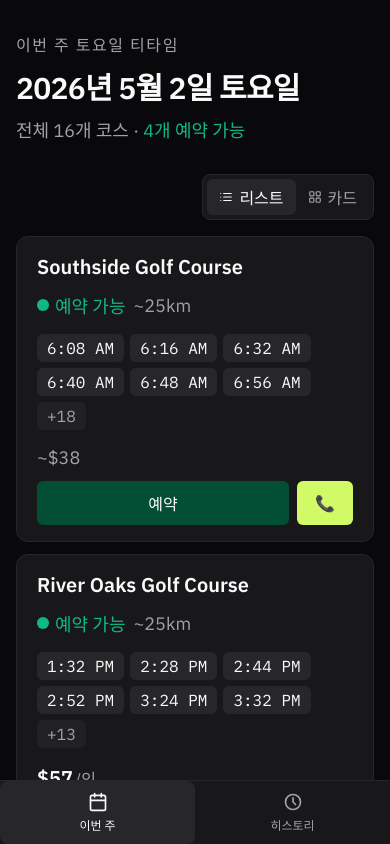
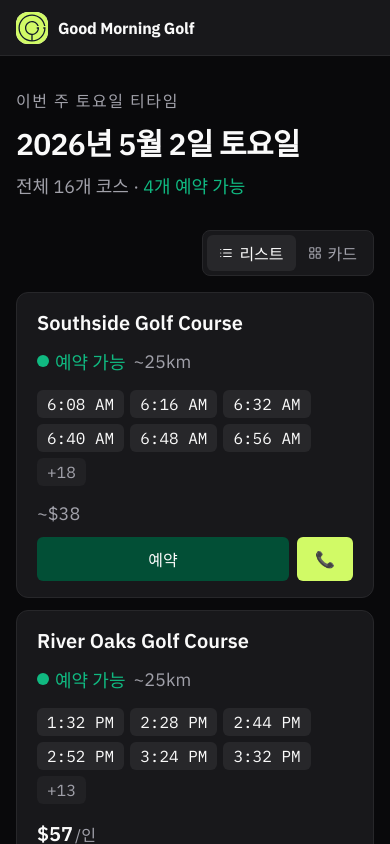
Before and after one commit to Touch-Moon/good-morning-golf, a Next.js app: page / in a window 390 px wide. Shown: the top 844 px of the page. Built offline with nearby package versions, Linux system fonts and the light colour scheme.

Commit message:
feat: mobile top header with logo and hamburger drawer menu

```diff
--- a/src/app/layout.module.scss
+++ b/src/app/layout.module.scss
@@ -3,10 +3,10 @@
 }
 
 .content {
-  padding-bottom: 4rem; // space for mobile bottom bar
+  padding-top: 3.5rem; // space for mobile top header
 
   @media (min-width: 768px) {
-    padding-bottom: 0;
+    padding-top: 0;
     margin-left: 14rem; // sidebar width
   }
 }
--- a/src/components/Sidebar.module.scss
+++ b/src/components/Sidebar.module.scss
@@ -1,41 +1,158 @@
-// ─── Mobile: bottom bar ───────────────────────────────────────────────────────
+// ─── Mobile top header ────────────────────────────────────────────────────────
 
-.sidebar {
+.mobile-header {
   position: fixed;
-  bottom: 0;
+  top: 0;
   left: 0;
   right: 0;
-  height: 4rem;
+  height: 3.5rem;
   background: var(--surface);
-  border-top: 1px solid var(--border);
+  border-bottom: 1px solid var(--border);
   display: flex;
-  flex-direction: row;
+  align-items: center;
+  justify-content: space-between;
+  padding: 0 1rem;
   z-index: 50;
 
   @media (min-width: 768px) {
-    top: 0;
-    bottom: auto;
-    right: auto;
-    width: 14rem;
-    height: 100vh;
-    border-top: none;
-    border-right: 1px solid var(--border);
-    flex-direction: column;
-    padding: 2rem 0 1.5rem;
+    display: none;
   }
 }
 
-// ─── Logo (desktop only) ──────────────────────────────────────────────────────
+.mobile-logo {
+  display: flex;
+  align-items: center;
+  gap: 0.625rem;
+}
 
-.logo {
+.mobile-logo-text {
+  font-size: 1rem;
+  font-weight: 700;
+  color: var(--foreground);
+  letter-spacing: -0.01em;
+}
+
+// ─── Hamburger button ─────────────────────────────────────────────────────────
+
+.hamburger {
+  display: flex;
+  flex-direction: column;
+  justify-content: center;
+  gap: 5px;
+  width: 2.25rem;
+  height: 2.25rem;
+  background: none;
+  border: none;
+  cursor: pointer;
+  padding: 0.375rem;
+  border-radius: 0.5rem;
+  transition: background 150ms;
+
+  &:hover {
+    background: var(--surface-elevated);
+  }
+
+  span {
+    display: block;
+    height: 2px;
+    background: var(--foreground);
+    border-radius: 2px;
+    transition: transform 150ms;
+  }
+}
+
+// ─── Mobile drawer overlay ────────────────────────────────────────────────────
+
+.overlay {
+  position: fixed;
+  inset: 0;
+  background: rgba(0, 0, 0, 0.5);
+  z-index: 100;
+
+  @media (min-width: 768px) {
+    display: none;
+  }
+}
+
+.drawer {
+  position: absolute;
+  top: 0;
+  left: 0;
+  bottom: 0;
+  width: min(80vw, 17rem);
+  background: var(--surface);
+  border-right: 1px solid var(--border);
+  display: flex;
+  flex-direction: column;
+  animation: slideIn 200ms ease;
+}
+
+@keyframes slideIn {
+  from { transform: translateX(-100%); }
+  to   { transform: translateX(0); }
+}
+
+.drawer-header {
+  display: flex;
+  align-items: center;
+  justify-content: space-between;
+  padding: 1.25rem 1rem 1rem;
+  border-bottom: 1px solid var(--border);
+}
+
+.close-btn {
+  display: flex;
+  align-items: center;
+  justify-content: center;
+  width: 2rem;
+  height: 2rem;
+  background: none;
+  border: none;
+  cursor: pointer;
+  color: var(--muted);
+  border-radius: 0.375rem;
+  transition: color 150ms, background 150ms;
+
+  &:hover {
+    color: var(--foreground);
+    background: var(--surface-elevated);
+  }
+}
+
+.drawer-nav {
+  display: flex;
+  flex-direction: column;
+  padding: 0.75rem 0.75rem;
+  gap: 0.25rem;
+}
+
+// ─── Desktop sidebar ──────────────────────────────────────────────────────────
+
+.sidebar {
   display: none;
 
   @media (min-width: 768px) {
     display: flex;
+    position: fixed;
+    top: 0;
+    left: 0;
+    width: 14rem;
+    height: 100vh;
+    background: var(--surface);
+    border-right: 1px solid var(--border);
+    flex-direction: column;
+    padding: 2rem 0 1.5rem;
+    z-index: 50;
+  }
+}
+
+// ─── Logo ─────────────────────────────────────────────────────────────────────
+
+.logo {
+  display: flex;
   align-items: center;
   gap: 0.75rem;
   padding: 0 1.25rem 2rem;
-  }
 }
 
 .logo-img {
@@ -68,27 +185,18 @@
 
 .nav {
   display: flex;
-  flex-direction: row;
-  flex: 1;
-
-  @media (min-width: 768px) {
   flex-direction: column;
-    flex: none;
   gap: 0.25rem;
   padding: 0 0.75rem;
-  }
 }
 
 .nav-item {
   display: flex;
-  flex: 1;
   align-items: center;
-  justify-content: center;
-  flex-direction: column;
-  gap: 0.25rem;
-  padding: 0.5rem;
+  gap: 0.75rem;
+  padding: 0.75rem 1rem;
   border-radius: 0.5rem;
-  font-size: 0.75rem;
+  font-size: 1rem;
   font-weight: 500;
   color: var(--muted);
   transition: color 150ms, background-color 150ms;
@@ -102,21 +210,8 @@
     color: var(--foreground);
     background: var(--surface-elevated);
   }
-
-  @media (min-width: 768px) {
-    flex: none;
-    flex-direction: row;
-    justify-content: flex-start;
-    gap: 0.75rem;
-    padding: 0.75rem 1rem;
-    font-size: 1rem;
-  }
 }
 
 .nav-label {
-  font-size: 0.75rem;
-
-  @media (min-width: 768px) {
   font-size: 1rem;
 }
-}
--- a/src/components/Sidebar.tsx
+++ b/src/components/Sidebar.tsx
@@ -1,5 +1,6 @@
 "use client";
 
+import { useState } from "react";
 import Image from "next/image";
 import Link from "next/link";
 import { usePathname } from "next/navigation";
@@ -30,8 +31,63 @@ const NAV_ITEMS = [
 
 export function Sidebar() {
   const pathname = usePathname();
+  const [open, setOpen] = useState(false);
 
   return (
+    <>
+      {/* ── Mobile top header ── */}
+      <header className={s["mobile-header"]}>
+        <div className={s["mobile-logo"]}>
+          <Image src="/Logo-GMG.svg" alt="GMG" width={32} height={32} className={s["logo-img"]} />
+          <span className={s["mobile-logo-text"]}>Good Morning Golf</span>
+        </div>
+        <button
+          className={s.hamburger}
+          onClick={() => setOpen(true)}
+          aria-label="메뉴 열기"
+        >
+          <span />
+          <span />
+          <span />
+        </button>
+      </header>
+
+      {/* ── Mobile drawer overlay ── */}
+      {open && (
+        <div className={s.overlay} onClick={() => setOpen(false)}>
+          <nav className={s.drawer} onClick={(e) => e.stopPropagation()}>
+            <div className={s["drawer-header"]}>
+              <div className={s.logo}>
+                <Image src="/Logo-GMG.svg" alt="GMG Logo" width={40} height={40} className={s["logo-img"]} />
+                <span className={s["logo-text"]}>
+                  <span className={s["logo-text-top"]}>Good Morning</span>
+                  <span className={s["logo-text-bottom"]}>Golf</span>
+                </span>
+              </div>
+              <button className={s["close-btn"]} onClick={() => setOpen(false)} aria-label="닫기">
+                <svg width="20" height="20" viewBox="0 0 24 24" fill="none">
+                  <path d="M18 6L6 18M6 6l12 12" stroke="currentColor" strokeWidth="2" strokeLinecap="round" />
+                </svg>
+              </button>
+            </div>
+            <div className={s["drawer-nav"]}>
+              {NAV_ITEMS.map((item) => (
+                <Link
+                  key={item.href}
+                  href={item.href}
+                  className={`${s["nav-item"]}${pathname === item.href ? ` ${s.active}` : ""}`}
+                  onClick={() => setOpen(false)}
+                >
+                  {item.icon}
+                  <span className={s["nav-label"]}>{item.label}</span>
+                </Link>
+              ))}
+            </div>
+          </nav>
+        </div>
+      )}
+
+      {/* ── Desktop sidebar ── */}
       <aside className={s.sidebar}>
         <div className={s.logo}>
           <Image src="/Logo-GMG.svg" alt="GMG Logo" width={48} height={48} className={s["logo-img"]} />
@@ -53,5 +109,6 @@ export function Sidebar() {
           ))}
         </nav>
       </aside>
+    </>
   );
 }
```
Lines whose indentation alone changed are shown as unchanged.
